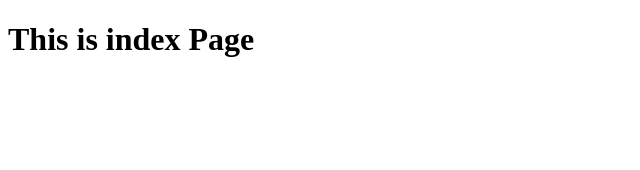
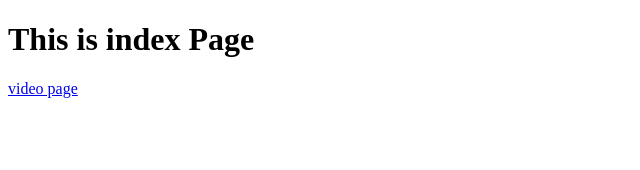
Before and after one commit to takayuki-s/nuxt-video-test, a Nuxt app: page / in a window 1280 px wide. Shown: the top 170 px of the page, without its empty margins (0-640 px from the left). Built offline with nearby package versions, Linux system fonts and the light colour scheme.

Commit message:
indexページにvideoページへのリンク追加

```diff
--- a/pages/index.vue
+++ b/pages/index.vue
@@ -1,3 +1,4 @@
 <template>
   <h1>This is index Page</h1>
+  <NuxtLink to="/video">video page</NuxtLink>
 </template>
```
